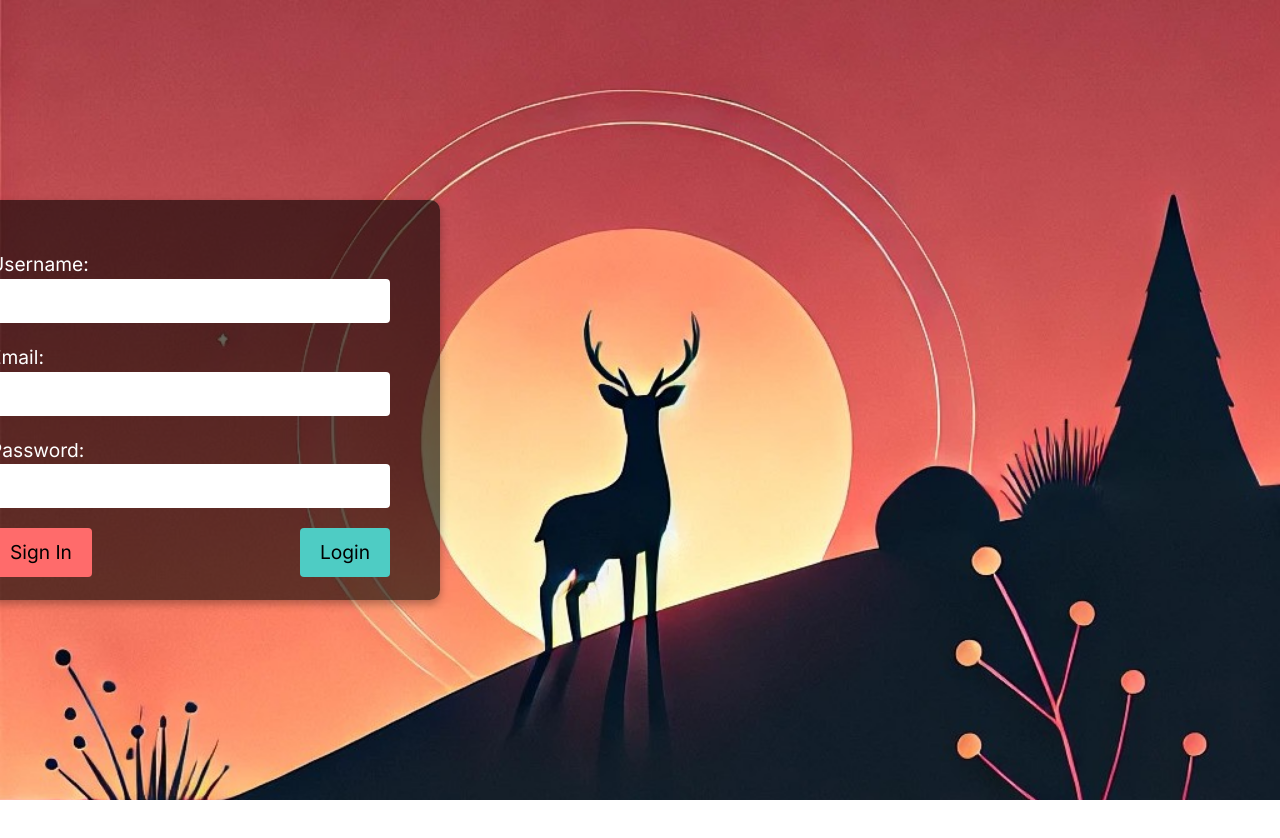
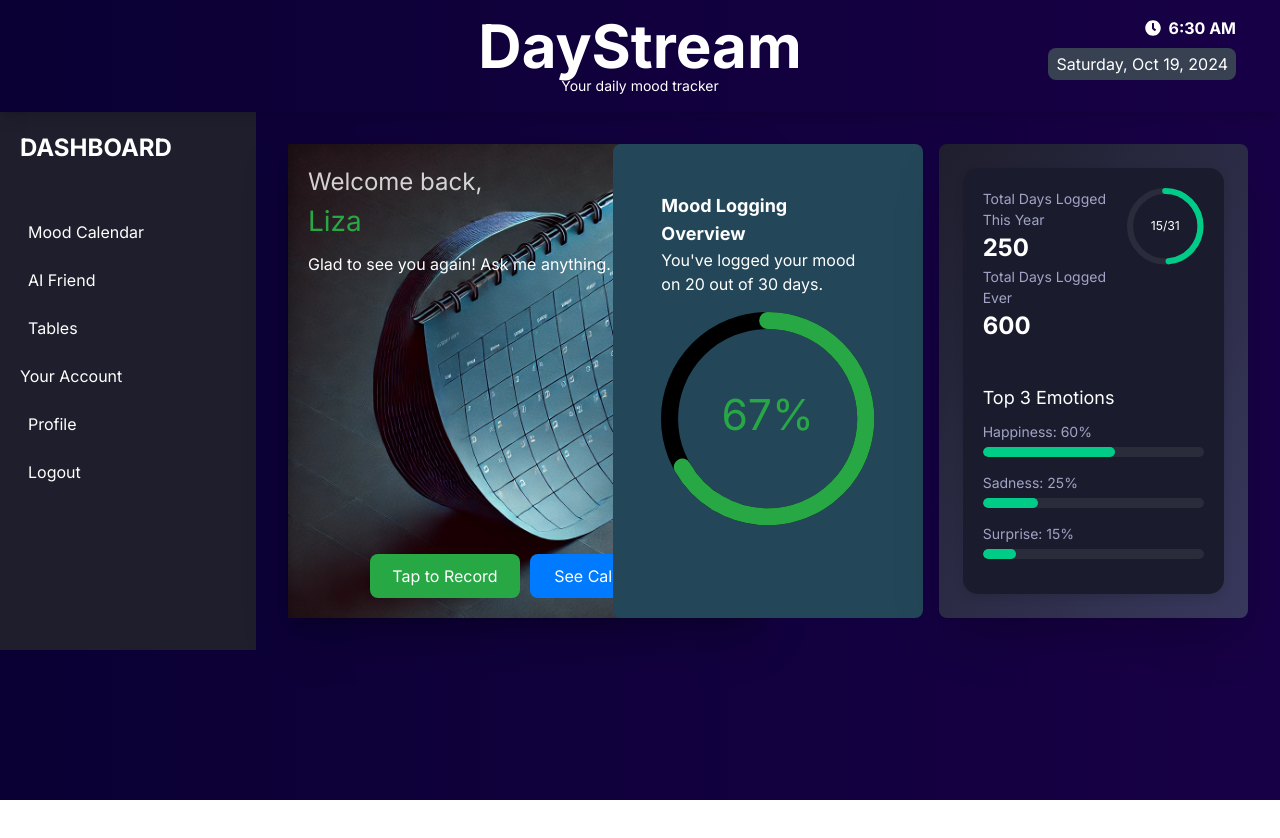
Before and after one commit to suhanishokeen/calhacks-24, a React (Create React App) app in the folder frontend/: page / in a window 1280 px wide. Shown: the top 838 px of the page. After the commit the page ends 800 px from the top, so only its background shows below. Built offline with nearby package versions, Linux system fonts and the light colour scheme.

Commit message:
frontend implementations

```diff
--- a/frontend/src/App.js
+++ b/frontend/src/App.js
@@ -15,7 +15,7 @@ const App = () => {
   return (
     <BrowserRouter>
       <Routes>
-        <Route path="/" element={<Login />} />
+        <Route path="/" element={<HomePage />} />
         <Route path="/MoodCalendarPage" element={<MoodCalendarPage />} />
         <Route path="/AIFriend" element={<AIFriend />} />
         <Route path="/Tables" element={<Tables />} />
--- a/frontend/src/components/ReferralTrackingCard.js
+++ b/frontend/src/components/ReferralTrackingCard.js
@@ -2,7 +2,14 @@ import React from 'react';
 import { CircularProgressbar, buildStyles } from 'react-circular-progressbar';
 import 'react-circular-progressbar/dist/styles.css';
 
-const ReferralTrackingCard = ({ currentMonth, totalDaysInMonth, daysLoggedInMonth, totalDaysLoggedYear, totalDaysLoggedEver }) => {
+const ReferralTrackingCard = ({
+  currentMonth,
+  totalDaysInMonth,
+  daysLoggedInMonth,
+  totalDaysLoggedYear,
+  totalDaysLoggedEver,
+  emotions,
+}) => {
   // Calculate the percentage for the circular progress bar
   const percentageLogged = (daysLoggedInMonth / totalDaysInMonth) * 100;
 
@@ -14,26 +21,21 @@ const ReferralTrackingCard = ({ currentMonth, totalDaysInMonth, daysLoggedInMont
         borderRadius: '15px',
         color: '#fff',
         display: 'flex',
-        justifyContent: 'space-between',
-        alignItems: 'center',
+        flexDirection: 'column',
         boxShadow: '0 4px 8px rgba(0, 0, 0, 0.1)',
+        maxWidth: '400px',
       }}
     >
-      {/* Left section for total days */}
+      {/* Circular Progress for Days Logged */}
+      <div style={{ marginBottom: '20px', display: 'flex', justifyContent: 'space-between' }}>
         <div>
-        <div style={{ marginBottom: '15px' }}>
           <p style={{ color: '#a1a4c5', fontSize: '14px' }}>Total Days Logged This Year</p>
           <p style={{ fontSize: '24px', fontWeight: 'bold' }}>{totalDaysLoggedYear}</p>
-        </div>
-        <div>
           <p style={{ color: '#a1a4c5', fontSize: '14px' }}>Total Days Logged Ever</p>
           <p style={{ fontSize: '24px', fontWeight: 'bold' }}>{totalDaysLoggedEver}</p>
         </div>
-        <p style={{ color: '#a1a4c5', marginTop: '10px', textAlign: 'center', fontSize: '14px' }}>{currentMonth}</p>
-      </div>
 
-      {/* Right section for circular progress */}
-      <div style={{ width: '120px' }}>
+        <div style={{ width: '100px' }}>
           <CircularProgressbar
             value={percentageLogged}
             text={`${daysLoggedInMonth}/${totalDaysInMonth}`}
@@ -45,7 +47,36 @@ const ReferralTrackingCard = ({ currentMonth, totalDaysInMonth, daysLoggedInMont
               strokeLinecap: 'round',
             })}
           />
-        <p style={{ color: '#a1a4c5', marginTop: '10px', textAlign: 'center' }}>{currentMonth}</p>
+        </div>
+      </div>
+
+      {/* Emotions Section with Green Percentage Bars */}
+      <div style={{ marginTop: '20px' }}>
+        <h3 style={{ color: '#fff', fontSize: '18px', marginBottom: '10px' }}>Top 3 Emotions</h3>
+        {emotions.map((emotion, index) => (
+          <div key={index} style={{ marginBottom: '15px' }}>
+            <p style={{ color: '#a1a4c5', fontSize: '14px', marginBottom: '5px' }}>
+              {emotion.name}: {emotion.percentage}%
+            </p>
+            <div
+              style={{
+                backgroundColor: '#2b2c3b',
+                borderRadius: '10px',
+                height: '10px',
+                overflow: 'hidden',
+              }}
+            >
+              <div
+                style={{
+                  width: `${emotion.percentage}%`,
+                  backgroundColor: '#00cc88',
+                  height: '100%',
+                  borderRadius: '10px',
+                }}
+              />
+            </div>
+          </div>
+        ))}
       </div>
     </div>
   );
--- a/frontend/src/components/WelcomeRecordCard.js
+++ b/frontend/src/components/WelcomeRecordCard.js
@@ -1,6 +1,6 @@
 import React from 'react';
 
-const WelcomeRecordCard = ({ name, onRecord }) => {
+const WelcomeRecordCard = ({ name, onRecord, onSeeCalendar }) => {
   return (
     <div
       style={{
@@ -42,13 +42,8 @@ const WelcomeRecordCard = ({ name, onRecord }) => {
           </p>
         </div>
 
-        {/* Button at the bottom */}
-        <div
-          style={{
-            display: 'flex',
-            justifyContent: 'center',
-          }}
-        >
+        {/* Buttons at the bottom */}
+        <div style={{ display: 'flex', justifyContent: 'center', gap: '10px' }}>
           <button
             onClick={onRecord}
             style={{
@@ -65,6 +60,22 @@ const WelcomeRecordCard = ({ name, onRecord }) => {
           >
             Tap to Record
           </button>
+          <button
+            onClick={onSeeCalendar}
+            style={{
+              backgroundColor: '#007bff',
+              color: 'white',
+              padding: '10px',
+              borderRadius: '8px',
+              border: 'none',
+              cursor: 'pointer',
+              width: '100%',
+              maxWidth: '150px',
+              textAlign: 'center'
+            }}
+          >
+            See Calendar
+          </button>
         </div>
       </div>
     </div>
--- a/frontend/src/pages/HomePage.js
+++ b/frontend/src/pages/HomePage.js
@@ -1,14 +1,29 @@
-import React from 'react';
+import React, { useState } from 'react';
 import '../styles/styles.css';
 import WelcomeRecordCard from '../components/WelcomeRecordCard';
-
 import MoodOverview from '../components/MoodOverview';
 import Header from '../components/Header';
+import Calendar from 'react-calendar'; // Import your calendar component
+import ReferralTrackingCard from '../components/ReferralTrackingCard'; // Import the ReferralTrackingCard component
 
 const HomePage = () => {
+  const [showCalendar, setShowCalendar] = useState(false); // Manage calendar visibility
   const loggedDays = 20;
-    return(
-      <div className="min-h-screen bg-gradient-to-r from-[#0a0034] to-[#180046]">
+
+  // Sample data for emotions from backend
+  const emotions = [
+    { name: 'Happiness', percentage: 60 },
+    { name: 'Sadness', percentage: 25 },
+    { name: 'Surprise', percentage: 15 },
+  ];
+
+  // Function to handle "See Calendar" click
+  const handleSeeCalendar = () => {
+    setShowCalendar(true); // Show the calendar
+  };
+
+  return (
+    <div className="min-h-screen bg-gradient-to-r from-[#0a0034] to-[#180046]">
       <Header />
 
       <div className="flex">
@@ -31,11 +46,20 @@ const HomePage = () => {
 
         {/* Main Content Area */}
         <div className="flex-1 p-8">
-          {/* Grid layout for the 3 cards */}
           <div className="grid grid-cols-1 md:grid-cols-2 lg:grid-cols-3 gap-4">
-            {/* WelcomeRecordCard */}
+            {/* Conditionally render the WelcomeRecordCard or Calendar */}
             <div className="bg-white h-full flex items-center justify-center rounded-lg shadow-lg aspect-square">
-              <WelcomeRecordCard name="Liza" onRecord={() => console.log('Recording...')} />
+              {!showCalendar ? (
+                <WelcomeRecordCard
+                  name="Liza"
+                  onRecord={() => console.log('Recording...')}
+                  onSeeCalendar={handleSeeCalendar} // Pass the handler for "See Calendar"
+                />
+              ) : (
+                <div className="p-6 rounded-lg shadow-lg">
+                  <Calendar />
+                </div>
+              )}
             </div>
 
             {/* Mood Overview Card */}
@@ -45,20 +69,20 @@ const HomePage = () => {
 
             {/* Referral Tracking */}
             <div className="bg-gradient-to-br from-[#1e1e2d] to-[#38385d] p-6 rounded-lg shadow-2xl relative">
-              <div className="flex flex-col justify-center items-center text-white">
-                <h2 className="text-lg mb-2">Referral Tracking</h2>
-                <div className="w-24 h-24 rounded-full border-4 border-green-500 flex justify-center items-center">
-                  <p className="text-xl">Placeholder</p>
-                </div>
-                <p className="text-gray-300 mt-2">Placeholder</p>
-              </div>
+              <ReferralTrackingCard
+                currentMonth="October"
+                totalDaysInMonth={31}
+                daysLoggedInMonth={15}
+                totalDaysLoggedYear={250}
+                totalDaysLoggedEver={600}
+                emotions={emotions}
+              />
             </div>
           </div>
         </div>
       </div>
     </div>
-
-    );
+  );
 };
 
 export default HomePage;
--- a/frontend/src/styles/styles.css
+++ b/frontend/src/styles/styles.css
@@ -118,37 +118,86 @@ body {
   border-image: linear-gradient(45deg, #6baeff, #32e084) 1; /* Gradient border */
 }
 
-/* Customize the active date (selected) */
-.react-calendar__tile--active {
-  background-color: #4a90e2 !important; /* Blue for selected date */
-  color: white !important;
+
+
+
+
+/* General calendar styles */
+.react-calendar {
+  width: 100%;
+  max-width: 850px; /* Slightly reduced width */
+  background-color: #e8f0ff; /* Soft blue background */
+  border: none;
+  border-radius: 15px;
+  padding: 20px;
+  font-family: 'Inter', sans-serif;
+  box-shadow: none;
+  font-size: 1.1rem; /* Adjusted font size */
 }
 
-/* Customize other tiles, including hover and focus */
+/* Calendar tiles (dates) */
 .react-calendar__tile {
-  background-color: #ffffff;
+  background-color: #ffd1dc; /* Light pink for tiles */
+  color: #333; /* Darker text for readability */
   border-radius: 8px;
-  padding: 10px;
+  padding: 12px; /* Adjusted padding */
   transition: background-color 0.3s ease;
 }
 
 .react-calendar__tile:hover,
 .react-calendar__tile:focus {
-  background-color: #32e084 !important; /* Green for hover */
+  background-color: #ff8a80 !important; /* Bright pink for hover */
   color: white;
 }
 
-/* Remove red from weekends */
-.react-calendar__month-view__days__day--weekend {
-  color: #000 !important; /* Change weekend color to black */
+/* Active selected date */
+.react-calendar__tile--active {
+  background-color: #ffca28 !important; /* Bright yellow for selected date */
+  color: #333 !important; /* Dark text for contrast */
 }
 
-/* Adjust the font style for weekdays */
+/* Styling the weekdays (Mon, Tue, etc.) */
 .react-calendar__month-view__weekdays {
   font-weight: bold;
-  text-decoration: underline;
-  color: #333;
+  color: #42a5f5; /* Bright blue for weekdays */
+  text-transform: uppercase;
+  font-size: 1.1rem; /* Adjusted font size */
 }
+
+/* Styling the weekends */
+.react-calendar__month-view__days__day--weekend {
+  color: #f50057 !important; /* Bright pink for weekends */
+}
+
+/* Header (Month, Year selectors) */
+.react-calendar__navigation {
+  background-color: #90caf9; /* Light blue for the navigation */
+  color: #ffffff;
+  font-size: 1.2rem; /* Reduced font size */
+  border-radius: 10px;
+  padding: 10px; /* Reduced padding */
+  display: flex;
+  justify-content: space-between; /* Ensure items are spaced properly */
+}
+
+.react-calendar__navigation button {
+  background-color: #42a5f5; /* Bright blue for buttons */
+  color: #ffffff;
+  min-width: 40px; /* Reduced button size */
+  border-radius: 50%;
+}
+
+.react-calendar__navigation button:hover {
+  background-color: #1976d2; /* Darker blue on hover */
+  border-radius: 50%;
+}
+
+/* Additional details (like today's date highlight) */
+.react-calendar__tile--now {
+  background: #66bb6a !important; /* Bright green for today */
+  color: white;
+}
+
 
 .center-card {
   display: flex;
```
Lines whose indentation alone changed are shown as unchanged.
